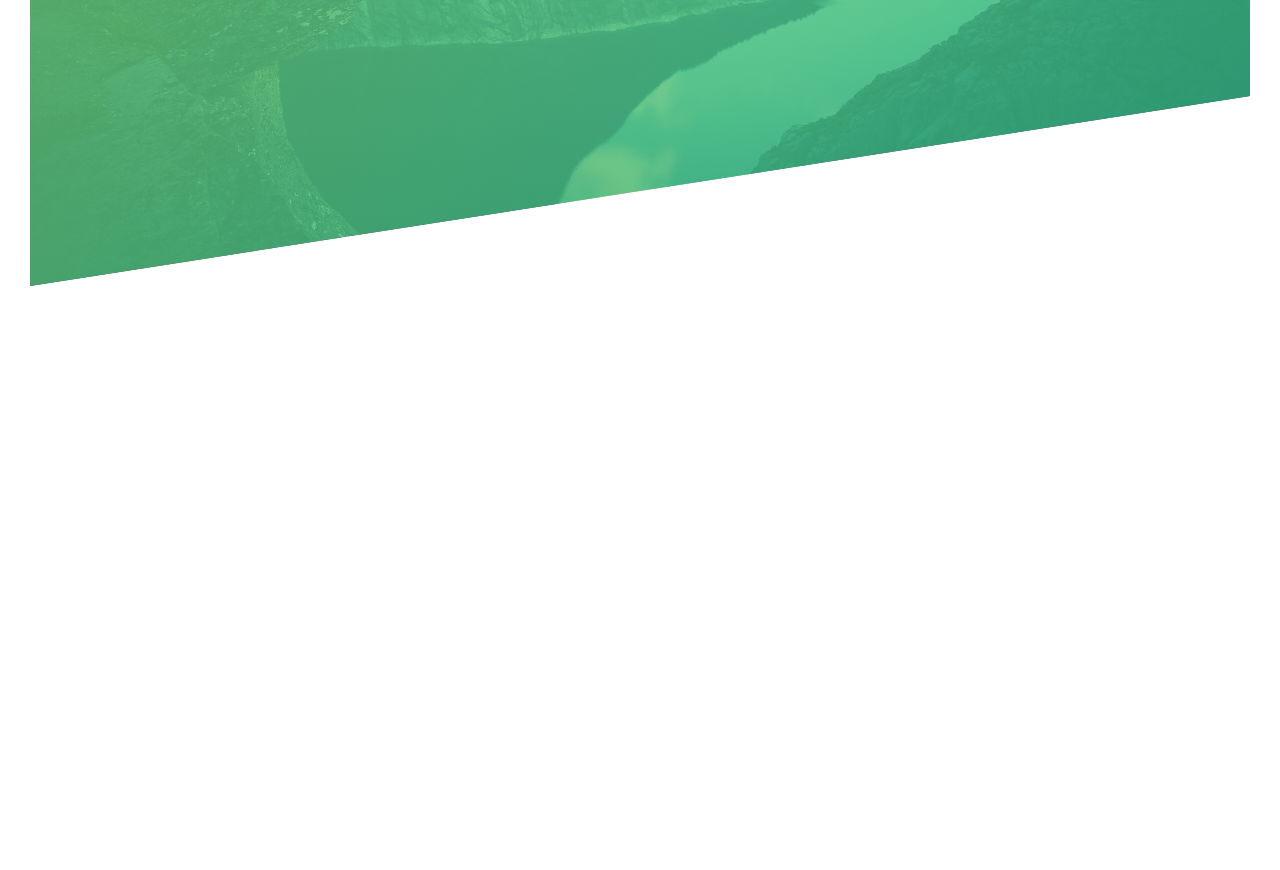
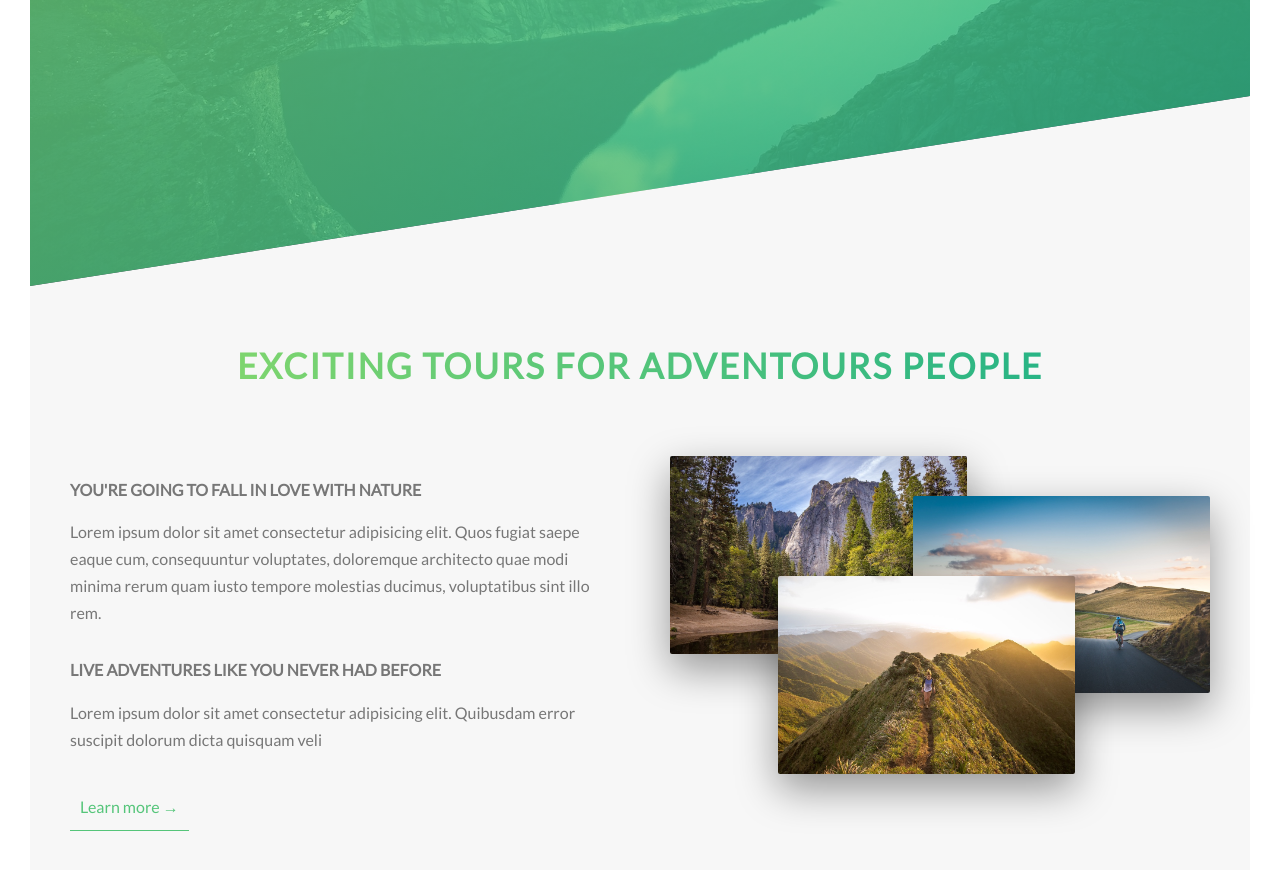
Before and after one commit to faridoonyousafi123/natours, a website: page index.html in a window 1280 px wide. Shown: the part 504-1374 px from the top of the page. Before the commit the page ends 820 px from the top, so only its background shows below. Drawn offline with Linux system fonts and the light colour scheme.

Commit message:
about-section done

```diff
--- a/index.html
+++ b/index.html
@@ -24,7 +24,46 @@
 
         </header>
 
+        <main>
 
+            <section class="section-about">
+                <div class="u-center-text u-margin-bottom-big">
+                        <h2 class="heading-secondary">
+                                Exciting tours for adventours people
+                        </h2>
+                </div>
+
+                <div class="row">
+                        <div class="col-1-of-2">
+                           <h3 class="heading-tertiary u-margin-bottom-small ">
+                               You're going to fall in love with nature
+                           </h3>
+                           <p class="paragraph">
+                               Lorem ipsum dolor sit amet consectetur adipisicing elit. Quos fugiat saepe eaque cum, consequuntur voluptates, doloremque architecto quae modi minima rerum quam iusto tempore molestias ducimus, voluptatibus sint illo rem.
+                           </p>
+
+                           <h3 class="heading-tertiary u-margin-bottom-small">
+                                Live adventures like you never had before
+                            </h3>
+                            <p class="paragraph">
+                                Lorem ipsum dolor sit amet consectetur adipisicing elit. Quibusdam error suscipit dolorum dicta quisquam veli
+                            </p>
+
+                            <a href="#" class="btn-text">Learn more &#8594</a>
+                        </div>
+                        <div class="col-1-of-2">
+                           <div class="composition">
+                               <img src="img/nat-1-large.jpg" alt="" class="composition__photo composition__photo--p1">
+                               <img src="img/nat-2-large.jpg" alt="" class="composition__photo composition__photo--p2">
+                               <img src="img/nat-3-large.jpg" alt="" class="composition__photo composition__photo--p3">
+                        `
+                        </div>
+                        </div>
+                    </div>
+
+            </section>
+
+        </main>
 
         <!-- <section class="grid-test">
             <div class="row">
--- a/sass/abstracts/_variables.scss
+++ b/sass/abstracts/_variables.scss
@@ -1,6 +1,8 @@
 $color-primary: #55c57a;
 $color-primary-light: #7ed56f;
 $color-primary-dark: #28b485;
+
+$color-grey-light-1: #f7f7f7;
 
 $color-grey-dark: #777;
 $color-white: #fff;
--- a/sass/base/_typography.scss
+++ b/sass/base/_typography.scss
@@ -32,3 +32,35 @@ body {
             animation: moveInRight 1s ease-out; }
 
 }
+
+.heading-secondary {
+    font-size: 3.5rem;
+    text-transform: uppercase;
+    font-weight: 700;
+    background-image: linear-gradient(to right, $color-primary-light, $color-primary-dark);
+    display: inline-block;
+    -webkit-background-clip: text;
+    color:transparent;
+    transition: all .2s;
+    letter-spacing: 2px;
+
+    &:hover {
+        transform: skewY(2deg) skewX(15deg) scale(1.1);
+        text-shadow: .5rem 1rem 2rem rgba($color-black, 0.2);
+    }
+
+}
+
+.heading-tertiary {
+    font-size: 1.6rem;
+    font-weight: 700;
+    text-transform: uppercase;
+
+}
+.paragraph {
+    font-size: 1.6rem;
+
+    &:not(:last-child) {
+        margin-bottom: 3rem;
+    }
+}
--- a/sass/base/_utilities.scss
+++ b/sass/base/_utilities.scss
@@ -0,0 +1,13 @@
+.u-center-text {
+    text-align: center;
+}
+.u-margin-bottom-big {
+    margin-bottom: 8rem;
+}
+
+.u-margin-bottom-medium {
+    margin-bottom: 4rem;
+}
+
+.u-margin-bottom-small {
+    margin-bottom: 1.5rem;}
--- a/sass/components/_button.scss
+++ b/sass/components/_button.scss
@@ -54,3 +54,28 @@
 
 
 }
+.btn-text {
+    &:link,
+    &:visited {
+        font-size: 1.6rem;
+        color:$color-primary;
+        display:inline-block;
+        text-decoration: none;
+        border-bottom:1px solid $color-primary;
+        padding: 10px;
+        transition: all .2s;
+    }
+
+    &:hover{
+        background-color:$color-primary;
+        color:white;
+        border-radius: 5px;
+        box-shadow: 0 1rem 2rem rgba($color-black, 0.15);
+        transform: translateY(-2px);
+    }
+
+    &:active {
+        box-shadow: 0 .5rem 1rem rgba($color-black, 0.15);
+        transform: translateY(0px)
+    }
+}
--- /dev/null
+++ b/sass/components/_composition.scss
@@ -0,0 +1,36 @@
+.composition {
+     position: relative;
+
+    &__photo {
+        width: 55%;
+        box-shadow: 0 1.5rem 4rem rgba($color-black, .4);
+        border-radius: 2px;
+        position: absolute;
+        transition: all .2s;
+        outline-offset:2rem;
+        &--p1 {
+            left: 0;
+            top:-2rem;
+        }
+        &--p2 {
+            right: 0;
+            top:2rem;
+        }
+        &--p3 {
+            left: 20%;
+            top:10rem;
+        }
+
+        &:hover {
+            outline: 1.5rem solid $color-primary;
+            transform: scale(1.05) translateY(-.5rem);
+            box-shadow: 0 2.5rem 4rem rgba($color-black, .5);
+            z-index: 20;
+        }
+    }
+
+    &:hover &__photo:not(:hover) {
+        transform: scale(.95);
+    }
+
+}
--- a/sass/layouts/_grids.scss
+++ b/sass/layouts/_grids.scss
@@ -1,7 +1,7 @@
 .row{
     max-width: $grid-width;
     margin: 0 auto;
-    background-color: grey;
+
     &:not(:last-child) {
      margin-bottom:$gutter-vertical;
     }
@@ -9,7 +9,7 @@
 
     [class^="col-"]  {
         float: left;
-        background-color: red;
+
 
         &:not(:last-child) {
             margin-right: $gutter-horizontal;
@@ -38,7 +38,7 @@
     }
 
     .col-3-of-4 {
-        width: calc(3* ((100% - 3* #{$gutter-horizontal}) / 4)   + 2* #{$gutter-horizontal});
+        width: calc(3* ((100% - 3* #{$gutter-horizontal}) / 4)   + 2*    #{$gutter-horizontal});
     }
 
 
--- a/sass/main.scss
+++ b/sass/main.scss
@@ -13,3 +13,5 @@
 @import "layouts/grids";
 
 @import "layouts/header";
+
+@import "components/composition"
--- a/sass/pages/_home.scss
+++ b/sass/pages/_home.scss
@@ -0,0 +1,6 @@
+.section-about {
+    background-color: $color-grey-light-1;
+    padding: 25rem 0;
+    margin-top:-25vh;
+
+}
```
Also changed, not shown: css/style.css.
